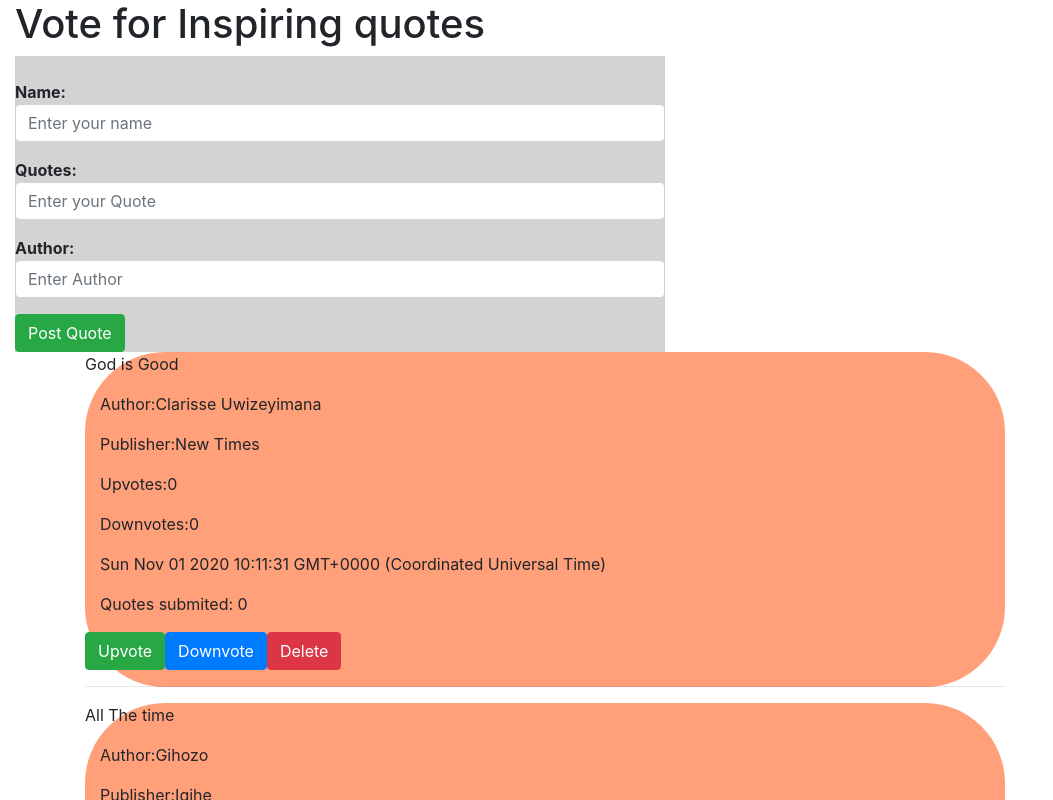
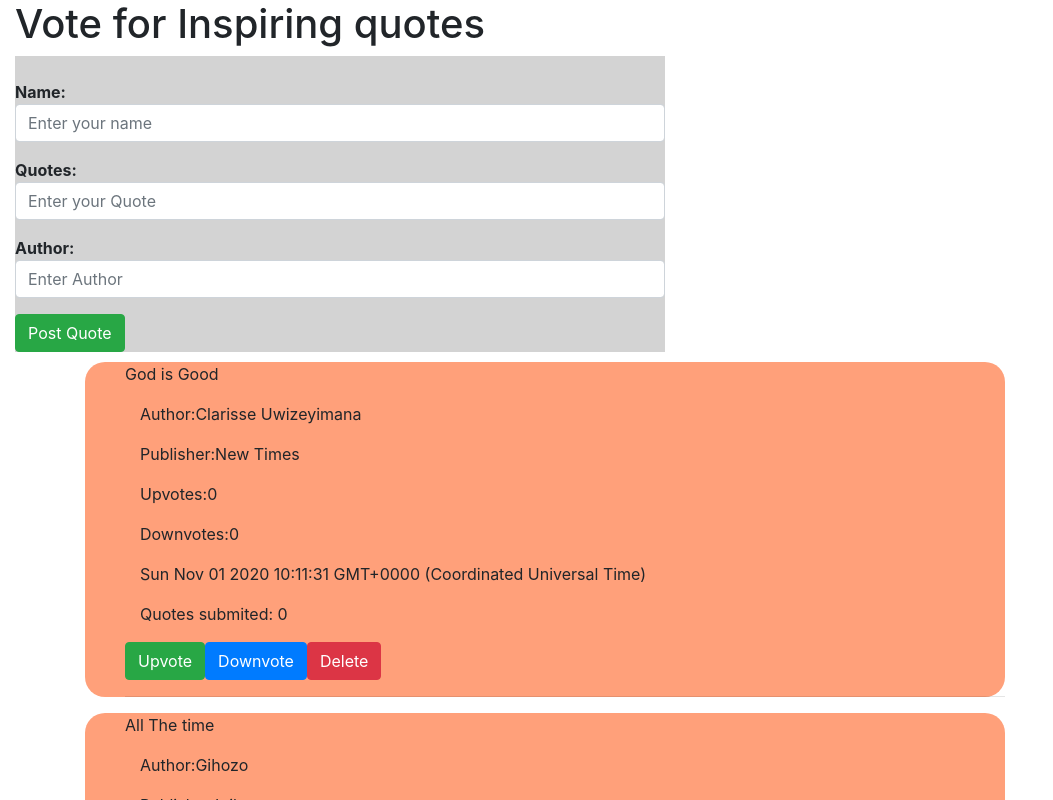
Before and after one commit to Clarisse-3924/Quotes, an Angular app: page / in a window 1280 px wide. Shown: the top 800 px of the page, without its empty margins (0-1053 px from the left). Built offline with nearby package versions, Linux system fonts and the light colour scheme.

Commit message:
modifying html file

```diff
--- a/src/app/quote/quote.component.css
+++ b/src/app/quote/quote.component.css
@@ -1,2 +1,4 @@
 #g{background-color: lightsalmon;
-border-radius: 80px;}
+border-radius: 20px;
+padding-left: 40px;
+margin-top: 10px;}
```
